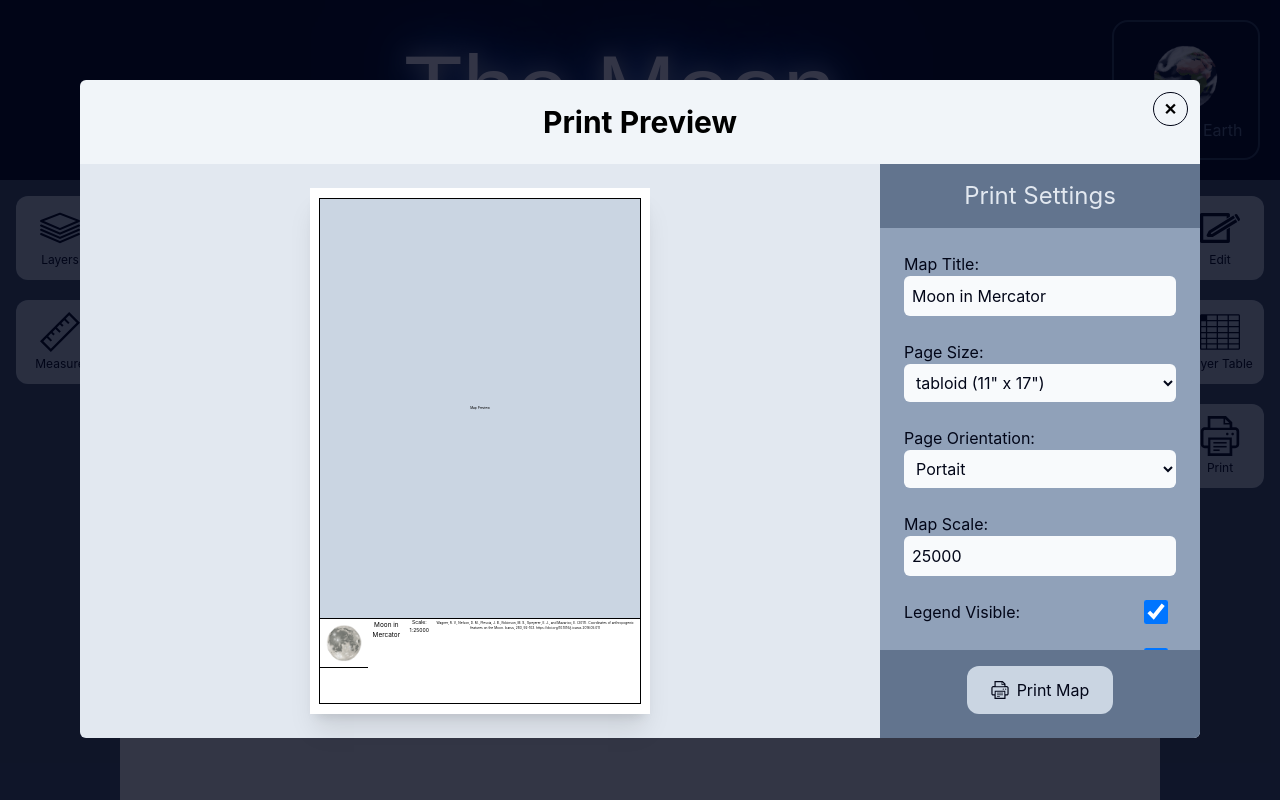
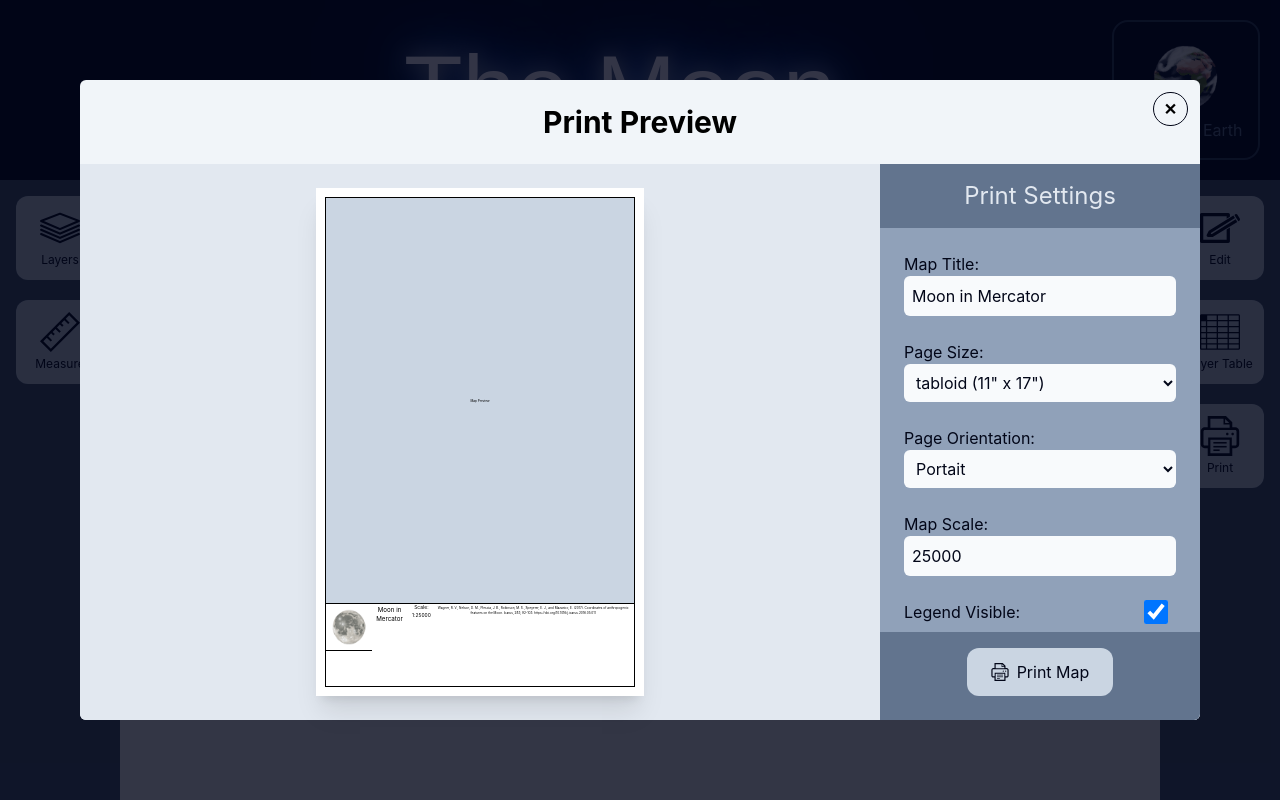
Before and after one commit to LBercovitch/sdk-demo, a React (Vite) app in the folder sdk-demo/: page /moon in a window 1280 px wide. Both pictures are taken after a click on the button "Print". Built offline with nearby package versions, Linux system fonts and the light colour scheme; a web font is replaced by a local one.

Commit message:
fixing page scaling bug with a ResizeObserver

```diff
--- a/sdk-demo/src/components/printTool/Print.tsx
+++ b/sdk-demo/src/components/printTool/Print.tsx
@@ -8,8 +8,8 @@ function Print() {
       <h1 className="shrink-0 font-bold text-3xl text-center py-6">
         Print Preview
       </h1>
-      <div className="flex h-[calc(100%-66px)] bg-slate-200 rounded-b-md">
-        <div className="flex-1 flex items-center justify-center p-6">
+      <div className="min-h-0 flex-1 flex bg-slate-200 rounded-b-md">
+        <div className="min-w-0 min-h-0 flex-1 flex items-center justify-center p-6">
           <PrintPreview />
         </div>
         <div className="w-80 flex flex-col bg-slate-500 text-slate-200 rounded-br-md">
--- a/sdk-demo/src/components/printTool/PrintPreview.tsx
+++ b/sdk-demo/src/components/printTool/PrintPreview.tsx
@@ -1,9 +1,20 @@
+import { useState, useRef, useEffect } from "react";
 import { usePrint } from "./PrintProvider";
 import { pageSizes } from "../../config/pageLayout";
 import PrintMap from "./PrintMap";
 
 function PrintPreview() {
   const { printOptions } = usePrint();
+
+  const containerRef = useRef<HTMLDivElement>(null);
+  // Keep track of the container size to know if the preview container is
+  // in landscape or portrait to know if the length or width is the limiting
+  // factor to determine the size of the page div
+  const [containerSize, setContainerSize] = useState({
+    width: 0,
+    height: 0
+  });
+
   const pageSize = pageSizes[printOptions.size];
 
   // Note the pageSizes from the pageLayout config assumes landscape orientation
@@ -16,31 +27,60 @@ function PrintPreview() {
     pageSize.height :
     pageSize.width;
 
+  // Since the page width and height are in inches, we can multiply by 96 to get the
+  // size in pixels instead
+  const pageWidth = width * 96;
+  const pageHeight = height * 96;
+
+  useEffect(() => {
+    if (!containerRef.current) return;
+
+    const observer = new ResizeObserver(([entry]) => {
+      const { width, height } = entry.contentRect;
+
+      setContainerSize({
+        width,
+        height
+      });
+    });
+
+    observer.observe(containerRef.current);
+
+    return () => observer.disconnect();
+  }, []);
+
+  const scale = Math.min(
+    containerSize.width / pageWidth,
+    containerSize.height / pageHeight
+  );
+
   // Use the size of the scaled pixel to determine the size of each element in the
   // layout container
   // Note: this calculation assumes a standard web layout density of 96dpi
-  const cqwPixel = (1 / (width * 96)) * 100;
-
-  const cqwStyle = {
-    '--px': `${cqwPixel}cqw`,
-    aspectRatio: `${width} / ${height}`,
-  }
+  const scalingCoeficient = (1 / pageWidth) * 100;
+  const cqwStyle = {'--px': `${scalingCoeficient}cqw`}
 
   return (
-    // For the components on the preview page, we can use Container Query Width (cqw) units
-    // for sizing to allow the sizes of elements to scale with the size of the container.
-    // This ensures that the page preview looks the same for any screen size
-    // NOTE: cqw units are not a fixed size like px or rem, but are instead based on a percentage
-    // of the container's width. So 1cqw = 1% of the container width. We can pair this with
-    // the aspectRatio css attribute to ensure the preview maintains the correct size for the
-    // indicated page size. In tailwind, a container query is defined using "@container"
-
-    // TODO: Fix preview size bug
     <div
-      style={cqwStyle}
-      className={`@container bg-white shadow-xl
-        ${printOptions.orientation === "landscape" ? "w-full mx-auto h-auto" : "h-full my-auto w-auto"}
-      `}
+      ref={containerRef}
+      className="w-full h-full flex items-center justify-center"
+    >
+      {/*
+        For the components on the preview page, we can use Container Query Width (cqw) units
+        for sizing to allow the sizes of elements to scale with the size of the container.
+        This ensures that the page preview looks the same for any screen size
+        NOTE: cqw units are not a fixed size like px or rem, but are instead based on a percentage
+        of the container's width. So 1cqw = 1% of the container width. We can pair this with
+        the aspectRatio css attribute to ensure the preview maintains the correct size for the
+        indicated page size. In tailwind, a container query is defined using "@container"
+      */}
+      <div
+        className="@container bg-white shadow-xl"
+        style={{
+          ...cqwStyle,
+          width: `${pageWidth * scale}px`,
+          aspectRatio: `${pageWidth} / ${pageHeight}`,
+        }}
       >
         <div
           className={`flex p-[calc(var(--px)*30)] text-[calc(var(--px)*10)] h-full
@@ -87,6 +127,7 @@ function PrintPreview() {
           </div>
         </div>
       </div>
+    </div>
   );
 }
 
```
Lines whose indentation alone changed are shown as unchanged.
